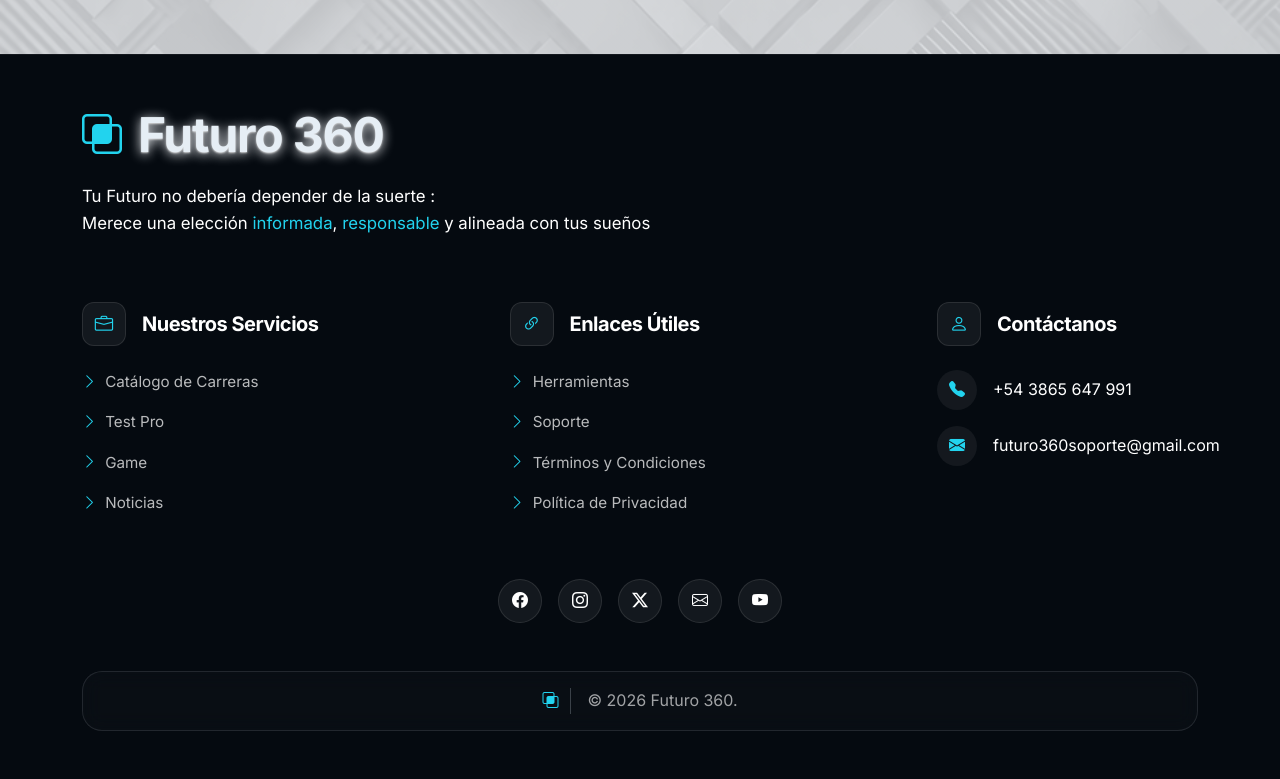
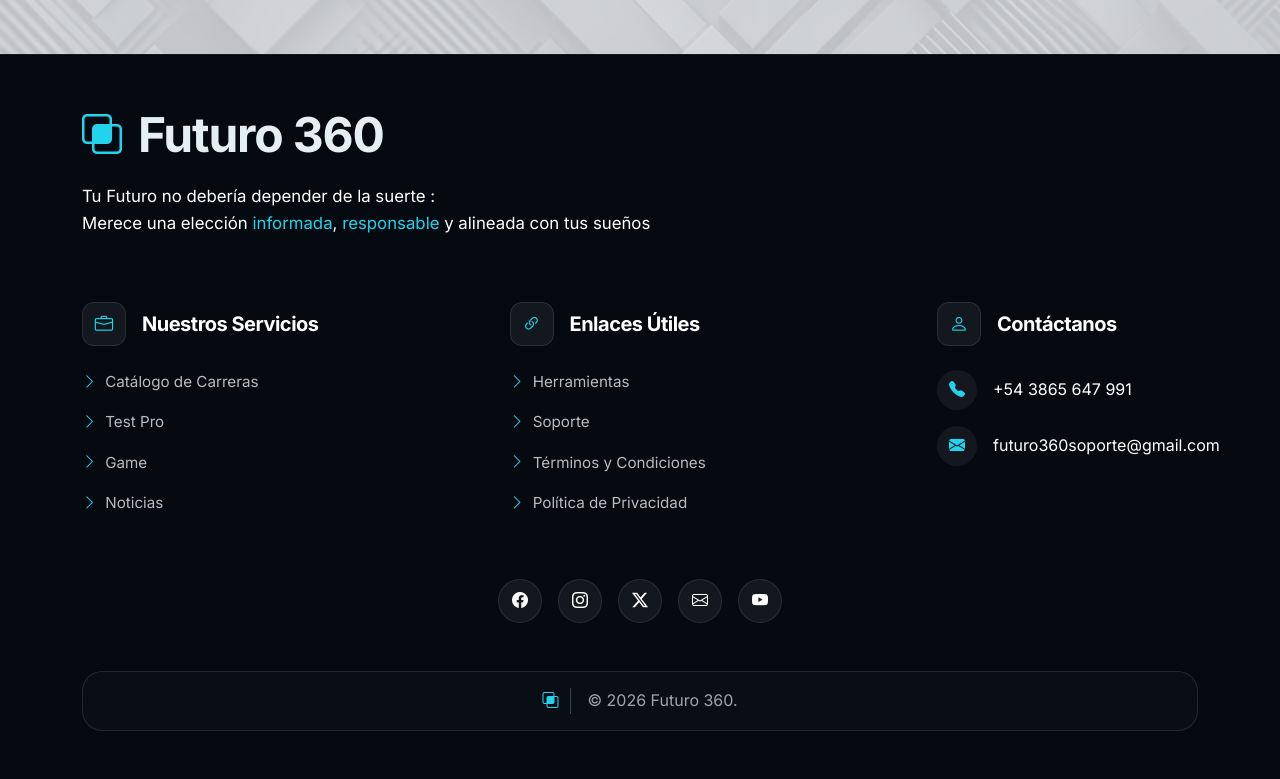
Before and after one commit to faabru/Futuro-360, a Flask app: page / in a window 1280 px wide. Shown: the part 2329-3108 px from the top of the page. Run offline with Flask 3, Linux system fonts and the light colour scheme; parts of the project's set-up code (start-up, migrations or seed data) failed here and were passed over; some libraries are stand-ins or nearby versions.

Commit message:
fix: quitar resplandor (text-shadow) del titulo Futuro 360 en el footer (modo claro)

```diff
--- a/static/style.css
+++ b/static/style.css
@@ -1101,11 +1101,13 @@ html[data-theme="dark"] .page-hero-bg { background: transparent; }
     border-top: 1px solid rgba(255, 255, 255, 0.06);
 }
 
-/* En modo claro el blanco puro del título se ve demasiado brillante/saturado:
-   se suaviza a un tono neutro para que se lea con naturalidad.
-   Se necesita !important para ganar a Bootstrap .text-white */
+/* En modo claro el título "Futuro 360" del footer saca el blanco puro y el
+   halo/resplandor (text-shadow de h1.display-5) para que se vea normal,
+   igual que el footer en modo oscuro. Se usa !important para ganar a
+   Bootstrap .text-white y a la regla de text-shadow de los títulos. */
 html:not([data-theme="dark"]) .footer-brand h1 {
     color: #E6EEF5 !important;
+    text-shadow: none !important;
 }
 
 .footer-slogan {
```
